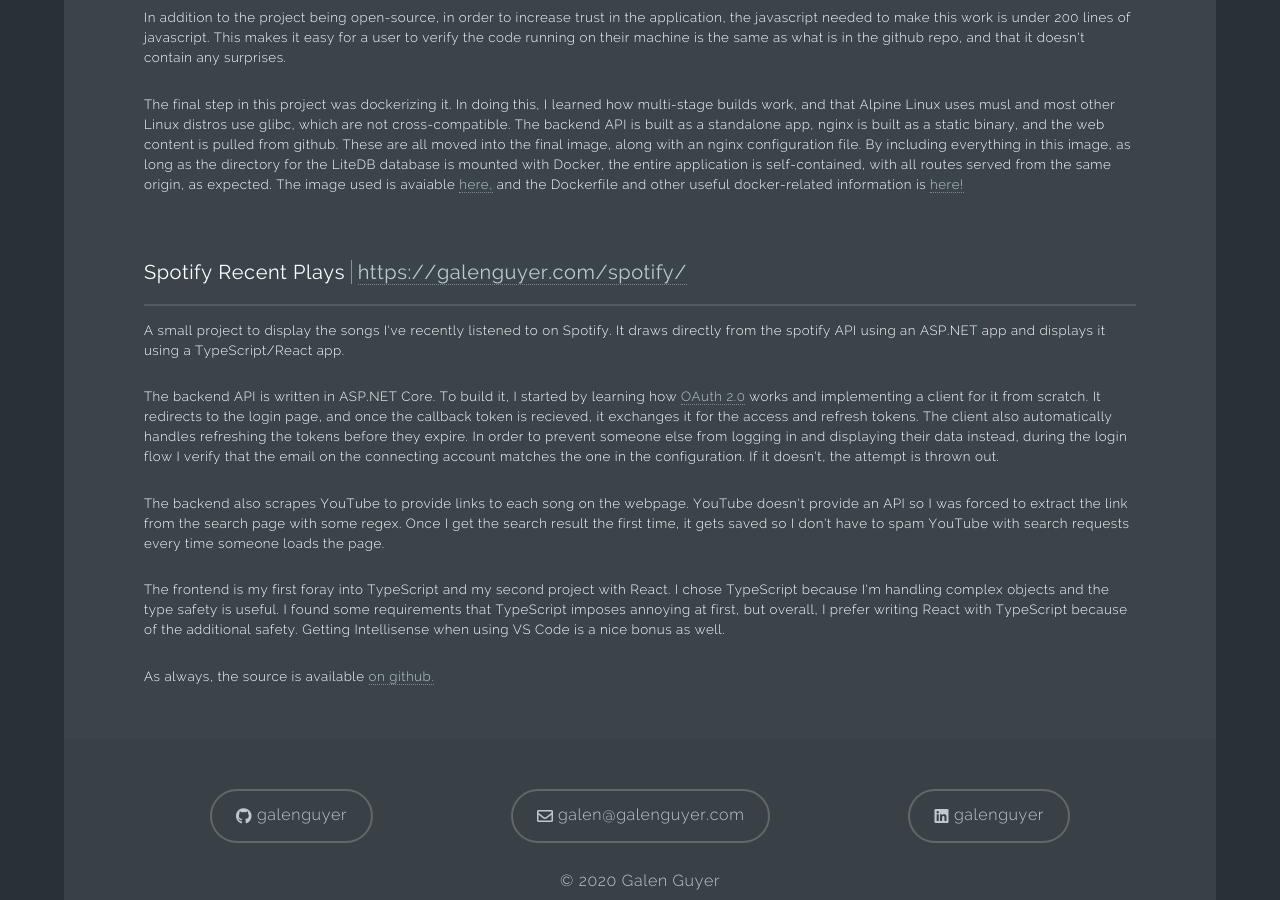
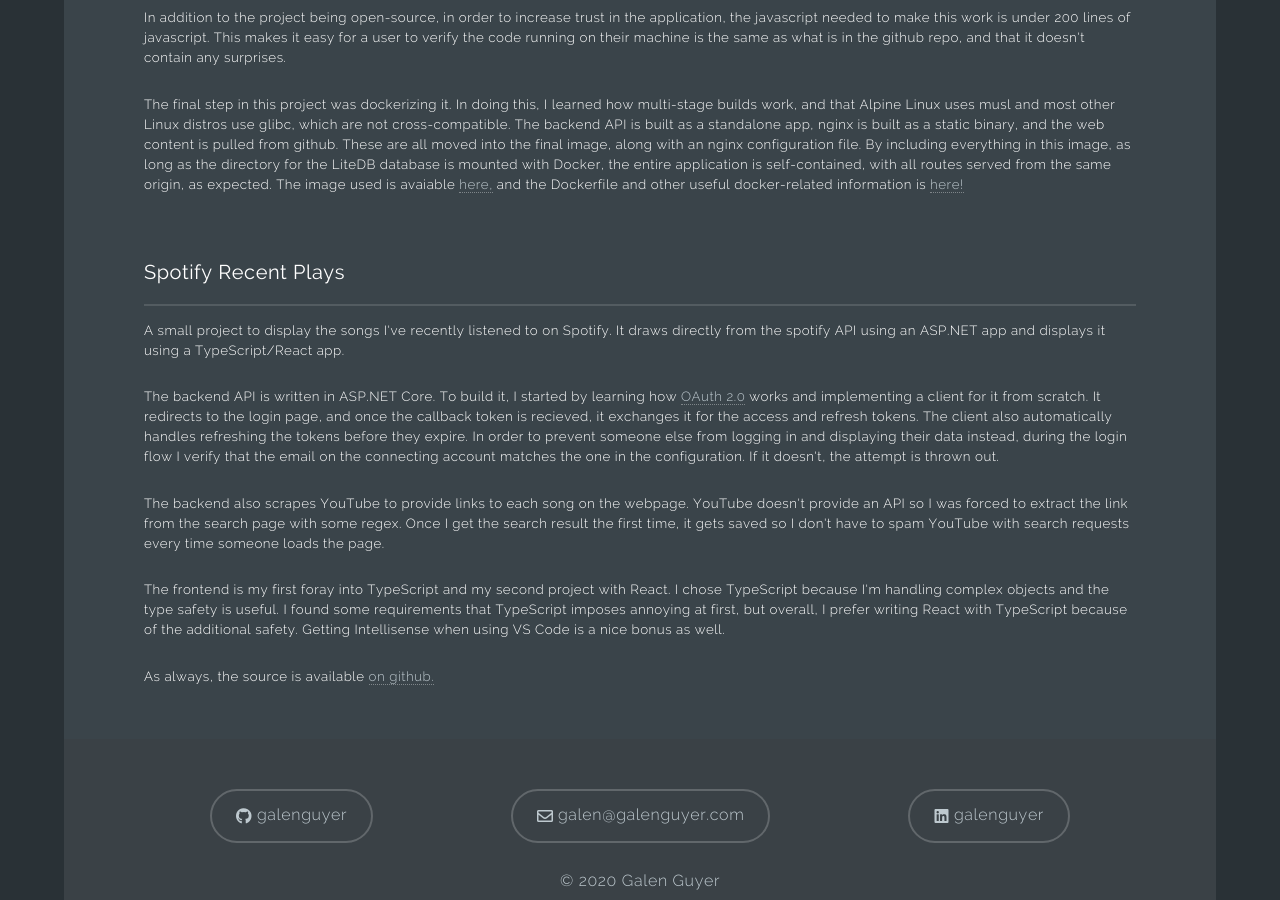
Before and after one commit to galenguyer/galenguyer.github.io.v1, a Jekyll site: the page built from projects.html, in a window 1280 px wide and 900 px high, scrolled down 788 px. Built offline with Jekyll 4.4.1, drawn with Linux system fonts in a browser that asks for light colours.

Commit message:
Remove link to spotify page

```diff
--- a/projects.html
+++ b/projects.html
@@ -17,7 +17,7 @@ id: projects
 
     <br><br>
 
-    <h3 id='spotify'>Spotify Recent Plays <span class="projlink"><a href="https://galenguyer.com/spotify/">https://galenguyer.com/spotify/</a></span></h2>
+    <h3 id='spotify'>Spotify Recent Plays<!-- <span class="projlink"><a href="https://galenguyer.com/spotify/">https://galenguyer.com/spotify/</a></span>--></h2>
     <p>A small project to display the songs I've recently listened to on Spotify. It draws directly from the spotify API using an ASP.NET app and displays it using a TypeScript/React app.</p>
     <p>The backend API is written in ASP.NET Core. To build it, I started by learning how <a href="https://oauth.net/2/">OAuth 2.0</a> works and implementing a client for it from scratch. It redirects to the login page, and once the callback token is recieved, it exchanges it for the access and refresh tokens. The client also automatically handles refreshing the tokens before they expire. In order to prevent someone else from logging in and displaying their data instead, during the login flow I verify that the email on the connecting account matches the one in the configuration. If it doesn't, the attempt is thrown out.</p>
     <p>The backend also scrapes YouTube to provide links to each song on the webpage. YouTube doesn't provide an API so I was forced to extract the link from the search page with some regex. Once I get the search result the first time, it gets saved so I don't have to spam YouTube with search requests every time someone loads the page.</p>
```
